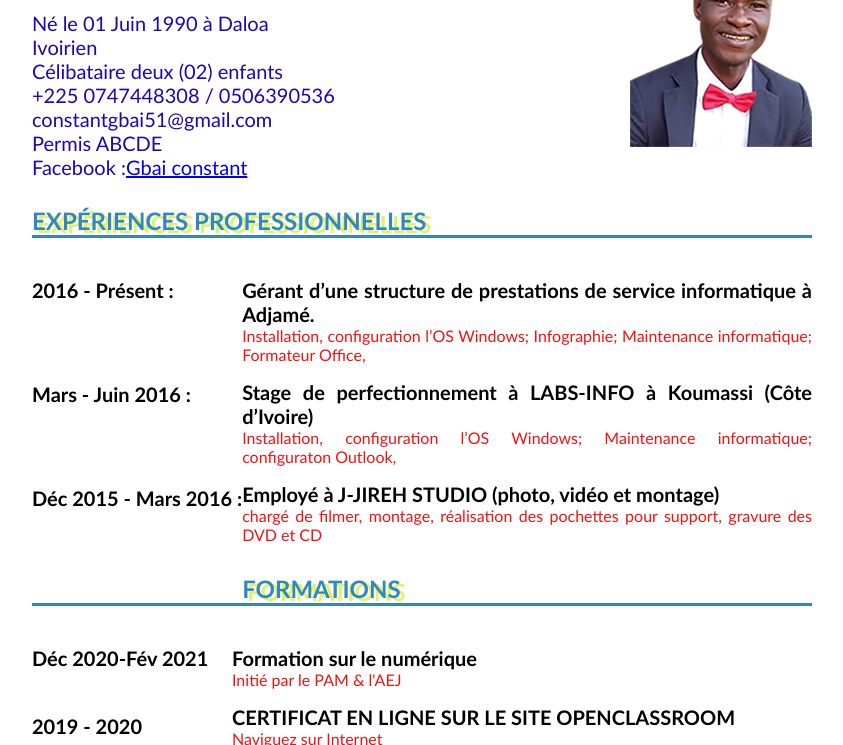
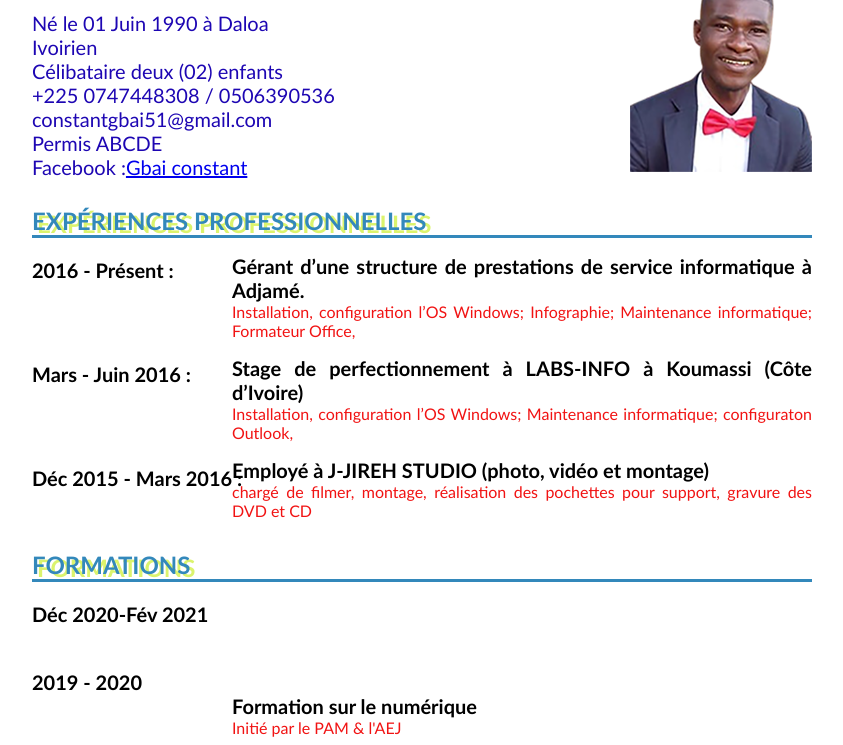
Before and after one commit to constant003/1er_Projet, a plain HTML site: page index.html in a window 1280 px wide. Shown: the part 91-836 px from the top of the page, without its empty margins (218-1061 px from the left). Drawn offline with Linux system fonts and the light colour scheme.

Commit message:
Update cv.css

```diff
--- a/cv.css
+++ b/cv.css
@@ -15,11 +15,12 @@
 
 .photo{
     float: right;
+    margin-top: 25px; /*pour faire deplacer haut/bas*/
 }
 
 .info{
     font-size: 20px;
-   /* float: left; */
+    /* float: left;  */
     color: rgb(29, 6, 179);
 }
 
@@ -50,14 +51,14 @@
 }
 
 .sec-gauche{
-    float: left;
+    /* float: left; */
     font-weight: bold;
     font-size: 20px;
 }
 
 .sec-droit{
     margin-left: 200px;
-    margin-top: 40px;
+    margin-top: -316px;
 }
 
 h2{
```
